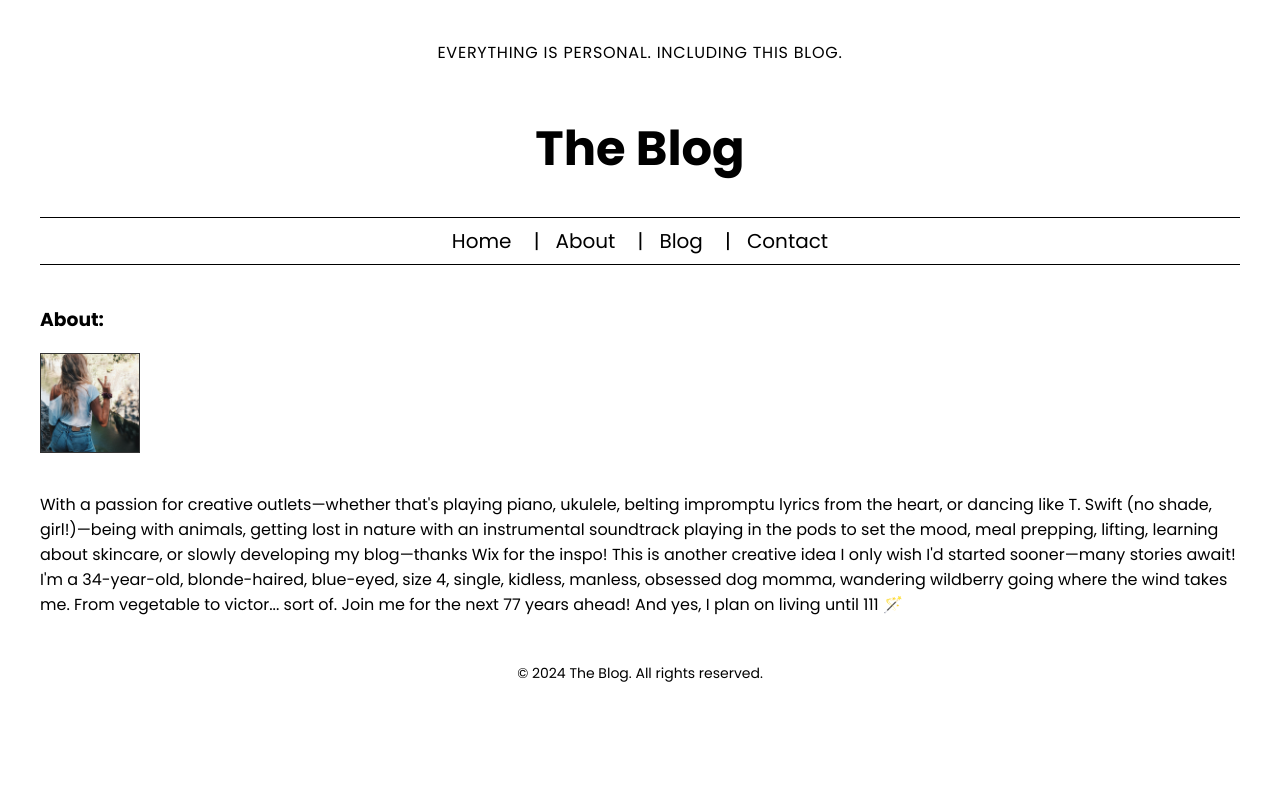
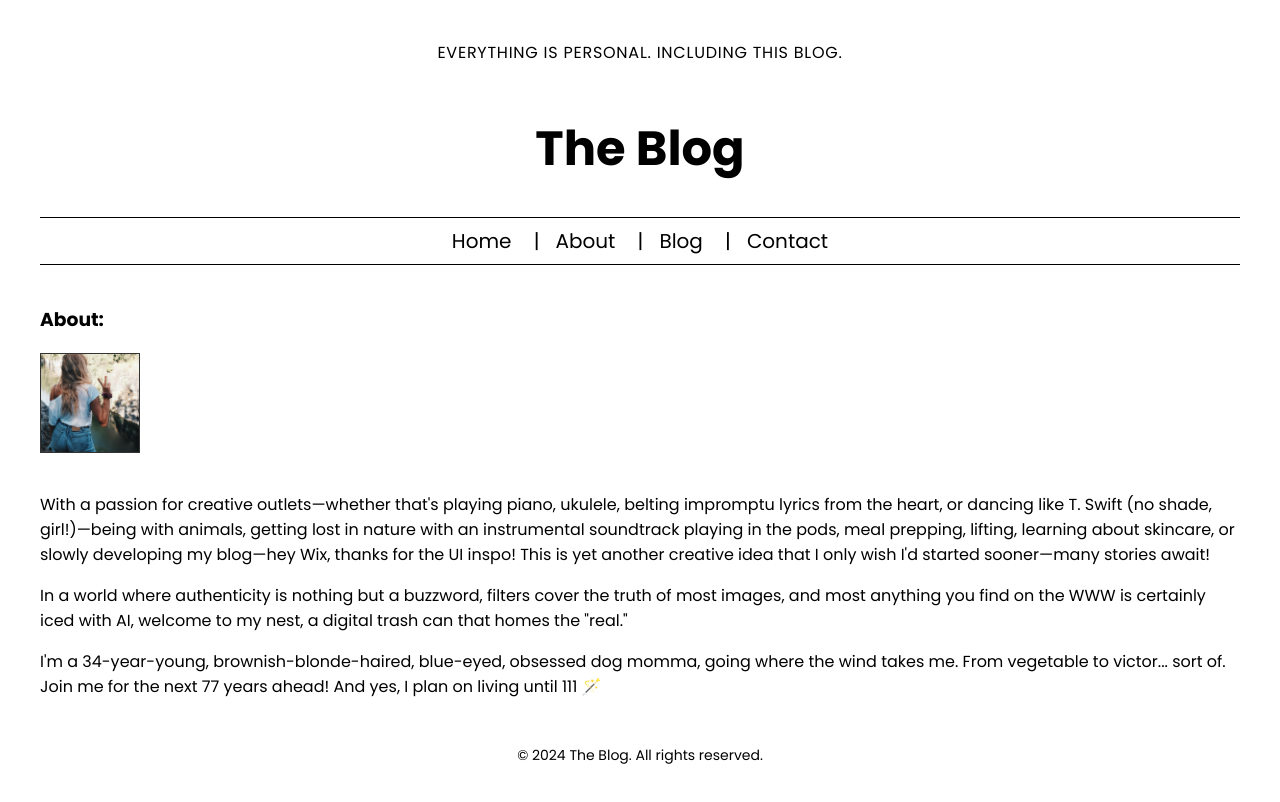
Before and after one commit to fswDevSteph/theblog, a React (Vite) app in the folder client/: page /about in a window 1280 px wide. Built offline with nearby package versions, Linux system fonts and the light colour scheme.

Commit message:
delete extra js file, remove blogpost comments, update about me text

```diff
--- a/client/src/Components/AboutMe/AboutMe.jsx
+++ b/client/src/Components/AboutMe/AboutMe.jsx
@@ -7,9 +7,20 @@ const AboutMe = () => {
         <div className="sidebar__section">
             <h3>About:</h3>
             <img src={AboutImg} alt="About Me Image" className="about-me__image" />
+
+
             <p className="sidebar__about-text">
-                With a passion for creative outlets—whether that's playing piano, ukulele, belting impromptu lyrics from the heart, or dancing like T. Swift (no shade, girl!)—being with animals, getting lost in nature with an instrumental soundtrack playing in the pods to set the mood, meal prepping, lifting, learning about skincare, or slowly developing my blog—thanks Wix for the inspo! This is another creative idea I only wish I'd started sooner—many stories await! I'm a 34-year-old, blonde-haired, blue-eyed, size 4, single, kidless, manless, obsessed dog momma, wandering wildberry going where the wind takes me. From vegetable to victor... sort of. Join me for the next 77 years ahead! And yes, I plan on living until 111 🪄
+                With a passion for creative outlets—whether that's playing piano, ukulele, belting impromptu lyrics from the heart, or dancing like T. Swift (no shade, girl!)—being with animals, getting lost in nature with an instrumental soundtrack playing in the pods, meal prepping, lifting, learning about skincare, or slowly developing my blog—hey Wix, thanks for the UI inspo! This is yet another creative idea that I only wish I'd started sooner—many stories await!
             </p>
+            <p>
+                In a world where authenticity is nothing but a buzzword, filters cover the truth of most images, and most anything you find on the WWW is certainly iced with AI, welcome to my nest, a digital trash can that homes the "real."
+            </p>
+            <p>
+                I'm a 34-year-young, brownish-blonde-haired, blue-eyed, obsessed dog momma, going where the wind takes me. From vegetable to victor... sort of. Join me for the next 77 years ahead! And yes, I plan on living until 111 🪄
+            </p>
+
+
+
         </div>
     );
 };
```
Also changed, not shown: client/src/Components/BlogPost/BlogPost.jsx (+0 -76 lines), 1 other file (tests, documents, lock files or other folders).
